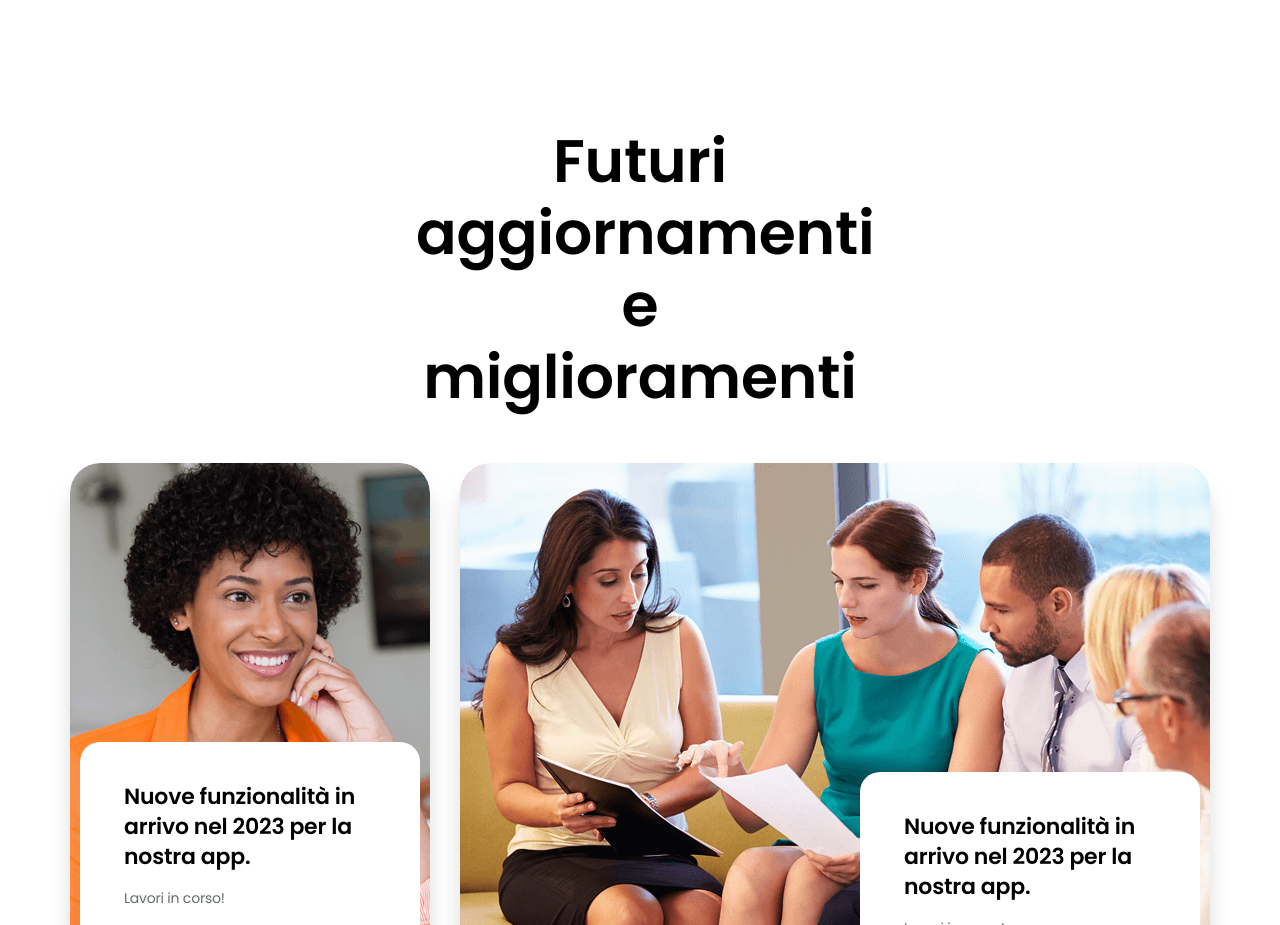
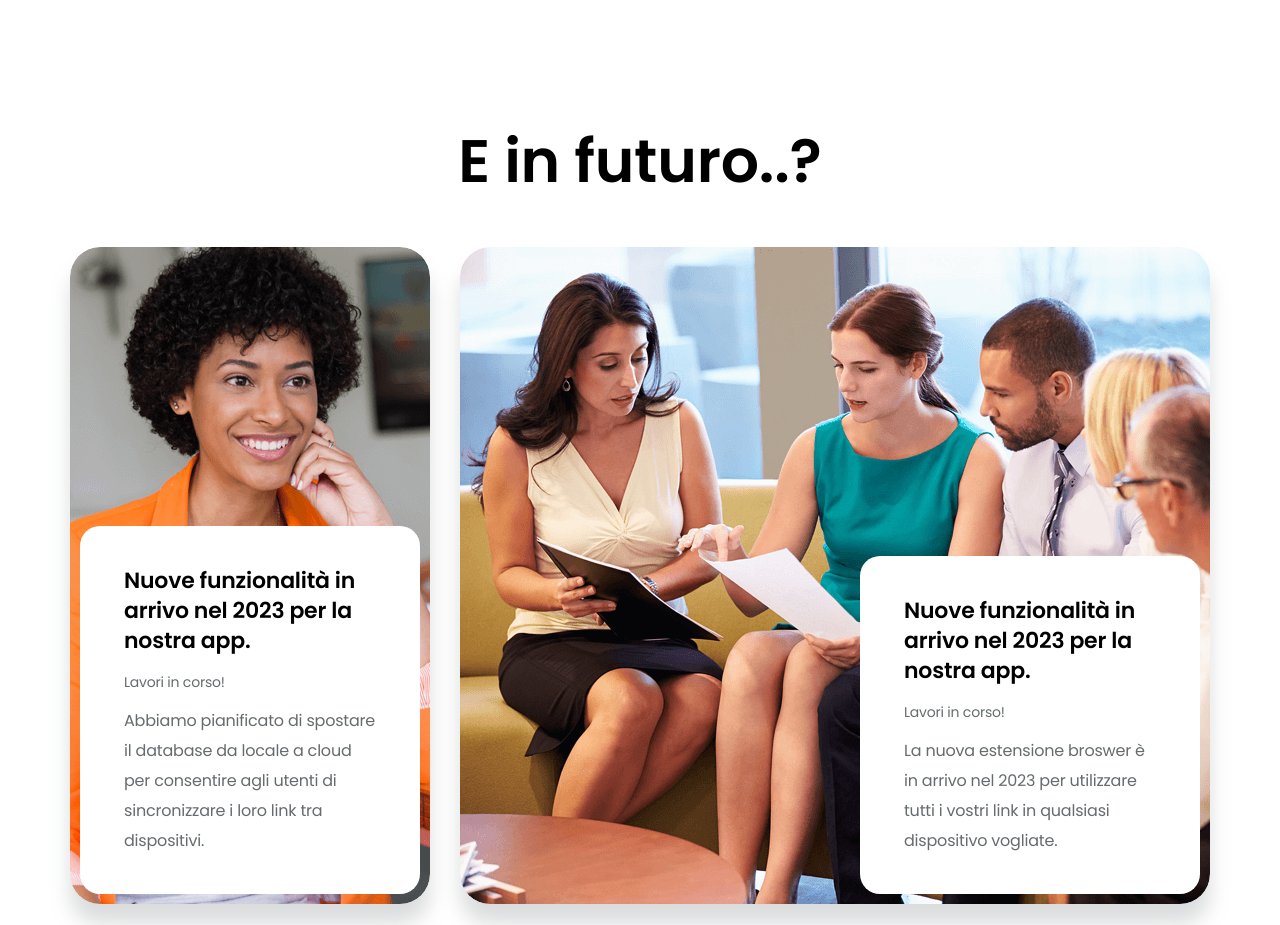
Before and after one commit to PecilliZanini/LinxWebsite, a plain HTML site: page index.html in a window 1280 px wide. Shown: the part 6160-7085 px from the top of the page. Drawn offline with Linux system fonts and the light colour scheme.

Commit message:
Fix scritta

```diff
--- a/index.html
+++ b/index.html
@@ -283,7 +283,7 @@
   <!--related blog section start-->
   <section class="related-blog blog">
     <div class="related-blog__wrapper">
-      <h2 class="section-heading color-black">Futuri aggiornamenti e miglioramenti</h2>
+      <h2 class="section-heading color-black">E in futuro..?</h2>
       <div class="blog__content">
         <div class="container">
           <div class="row">
```
Also changed, not shown: index_eng.html (+1 -1 lines).
